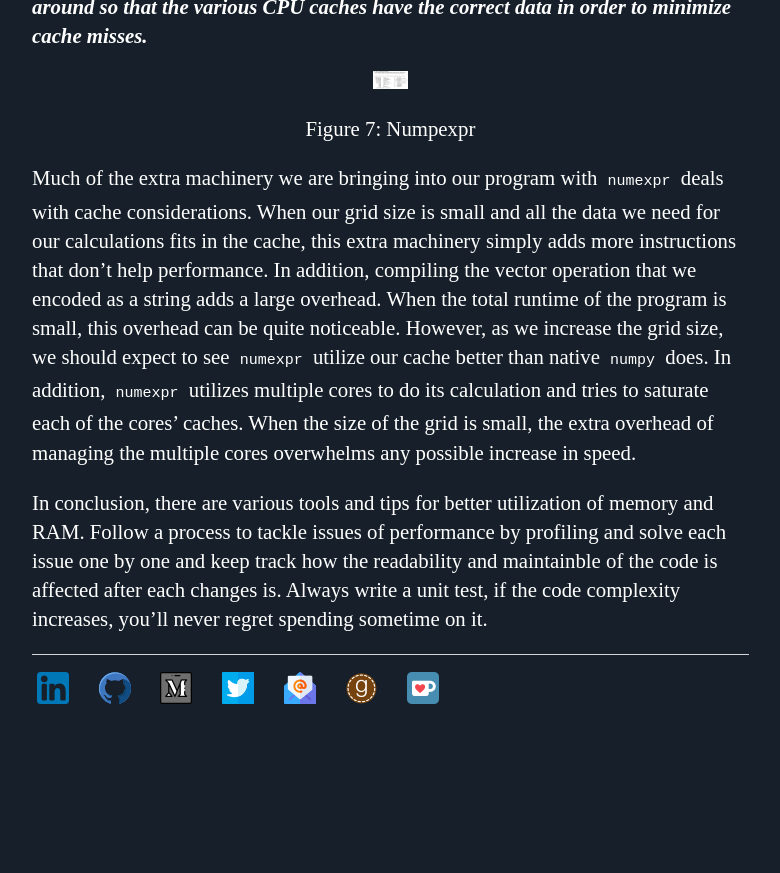
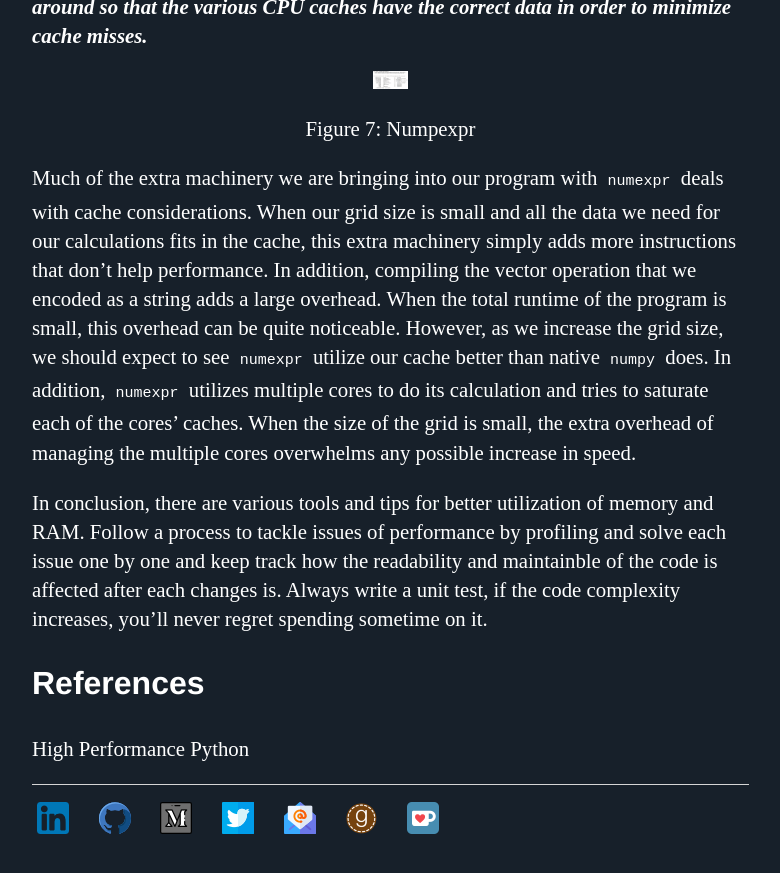
Before and after one commit to Mayurji/mayurji.github.io, a Jekyll site: the page built from _posts/2021-01-07-vector-matrix-I.md, in a window 1280 px wide and 900 px high, scrolled down 10242 px. Shown: the top 873 px of the window, without its empty margins (160-940 px from the left). Built offline with Jekyll 4.4.1, drawn with Linux system fonts in a browser that asks for light colours; comment, search, counter and statistics services are not loaded; before the commit the page ends 11012 px from its top, so only the background shows below that.

Commit message:
Update 2021-01-07-vector-matrix-I.md

```diff
--- a/_posts/2021-01-07-vector-matrix-I.md
+++ b/_posts/2021-01-07-vector-matrix-I.md
@@ -348,3 +348,7 @@ In the above case, we chose to use the `out` parameter of the `evaluate` functio
 Much of the extra machinery we are bringing into our program with `numexpr` deals with cache considerations.  When our grid size is small and all the data we need for our calculations fits in the cache, this extra machinery simply adds more instructions that don’t help performance.  In addition, compiling the vector operation that we encoded as a string adds a large overhead.  When the total runtime of the program is small, this overhead can be quite noticeable. However, as we increase the grid size, we should expect to see `numexpr` utilize our cache better than native `numpy` does.  In addition, `numexpr` utilizes multiple cores to do its calculation and tries to saturate each of the cores’ caches.  When the size of the grid is small, the extra overhead of managing the multiple cores overwhelms any possible increase in speed.
 
 In conclusion, there are various tools and tips for better utilization of memory and RAM. Follow a process to tackle issues of performance by profiling and solve each issue one by one and keep track how the readability and maintainble of the code is affected after each changes is. Always write a unit test, if the code complexity increases, you'll never regret spending sometime on it.
+
+### References
+
+[High Performance Python](https://www.oreilly.com/library/view/high-performance-python/9781449361747/)
```
